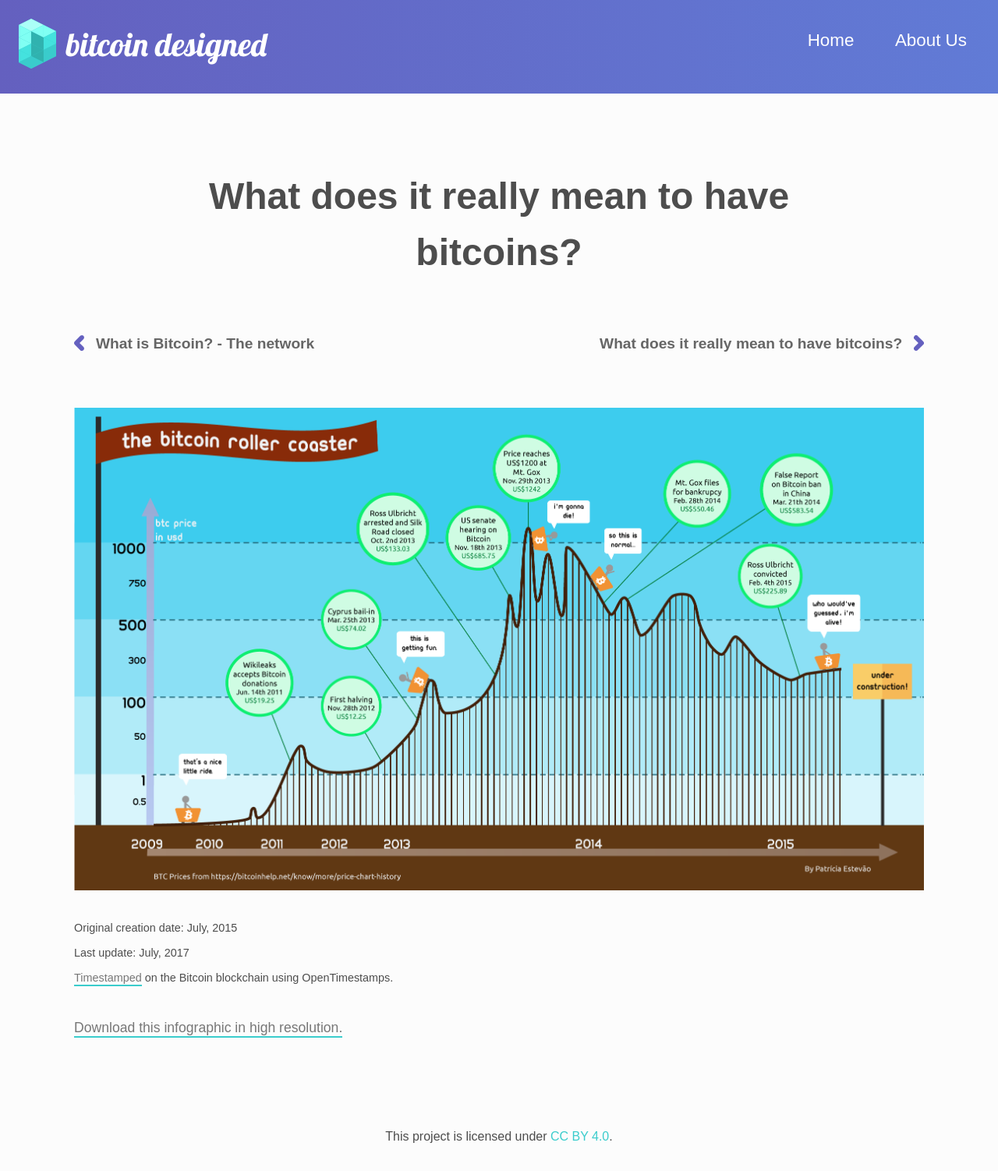
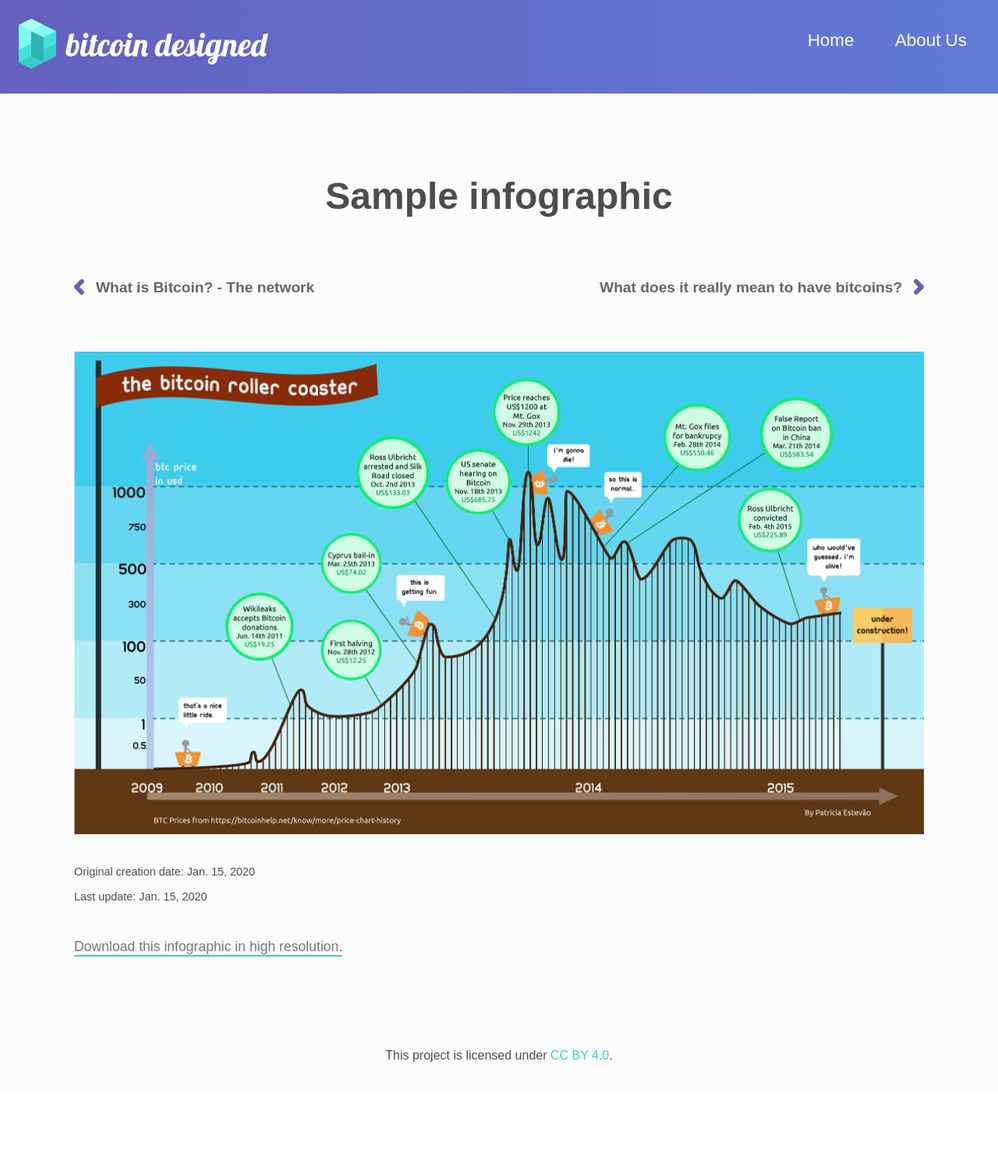
Before and after one commit to patestevao/bitcoindesigned, a Django app: template bitcoin_designed/templates/public/infographic.html in a window 1280 px wide. Shown: the whole page at 78% size. After the commit the page ends 1362 px from the top, so only its background shows below. Run offline with Django 3.2, Linux system fonts and the light colour scheme; the template is opened without the code that fills it: values that come from a table or form of the project are taken from there, others are empty; tables that the repository leaves empty hold one stand-in row (values such as "Sample post"); parts of the project's set-up code (start-up, migrations or seed data) failed here and were passed over; some libraries are stand-ins or nearby versions.

Commit message:
pull more infographic data dinamically for infographic.html page

```diff
--- a/bitcoin_designed/public/models.py
+++ b/bitcoin_designed/public/models.py
@@ -1,5 +1,7 @@
 from django.db import models
 from django.utils import timezone
+from django.db.models.signals import post_save
+from django.dispatch import receiver
 
 
 # Create your models here.
@@ -33,8 +35,11 @@ class Infographic(models.Model):
 
     pub_date = models.DateField(
         "Publication date",
-        auto_now_add=True,
-        blank=True,
+        default=timezone.now,
+    )
+    last_update_date = models.DateField(
+        "Last update date",
+        default=timezone.now,
     )
     active = models.BooleanField(
         "Active",
@@ -88,6 +93,10 @@ class Infographic(models.Model):
     class Meta:
         ordering = ('pub_date', 'title')
 
+@receiver(post_save, sender=Infographic, dispatch_uid='update_infographic')
+def update_infographic(sender, instance, **kwargs):
+    instance.last_update_date = timezone.now()
+    instance.save()
 
 class InfographicURL(models.Model):
 
--- a/bitcoin_designed/templates/public/infographic.html
+++ b/bitcoin_designed/templates/public/infographic.html
@@ -4,7 +4,7 @@
 {% block content %}
 <div class="row align-center">
   <div class="small-12 medium-10 columns">
-    <h2 class="infographic-title text-center">What does it really mean to have bitcoins?</h2>
+    <h2 class="infographic-title text-center">{{ object.title }}</h2>
   </div>
 </div>
 <div class="row align-center">
@@ -47,9 +47,9 @@
 <div class="row">
   <div class="small-12 columns">
     <div class="separate-content-container">
-      <p class="infographic-date">Original creation date: July, 2015</p>
-      <p class="infographic-date">Last update: July, 2017</p>
-      <p class="infographic-date"><a class="post-infographic-link"href="#">Timestamped</a> on the Bitcoin blockchain using OpenTimestamps.</p>
+      <p class="infographic-date">Original creation date: {{ object.pub_date }}</p>
+      <p class="infographic-date">Last update: {{ object.last_update_date }}</p>
+      {# <p class="infographic-date"><a class="post-infographic-link"href="#">Timestamped</a> on the Bitcoin blockchain using OpenTimestamps.</p> #}
     </div>
     <div class="separate-content-container">
       <p class="infographic-text"><a class="post-infographic-link" href="">Download this infographic in high resolution.</a></p>
```
Also changed, not shown: bitcoin_designed/public/migrations/0007_auto_20171008_1653.py (added), bitcoin_designed/public/migrations/0008_auto_20171008_1657.py (added), bitcoin_designed/public/migrations/0009_infographic_last_update_date.py (added).
